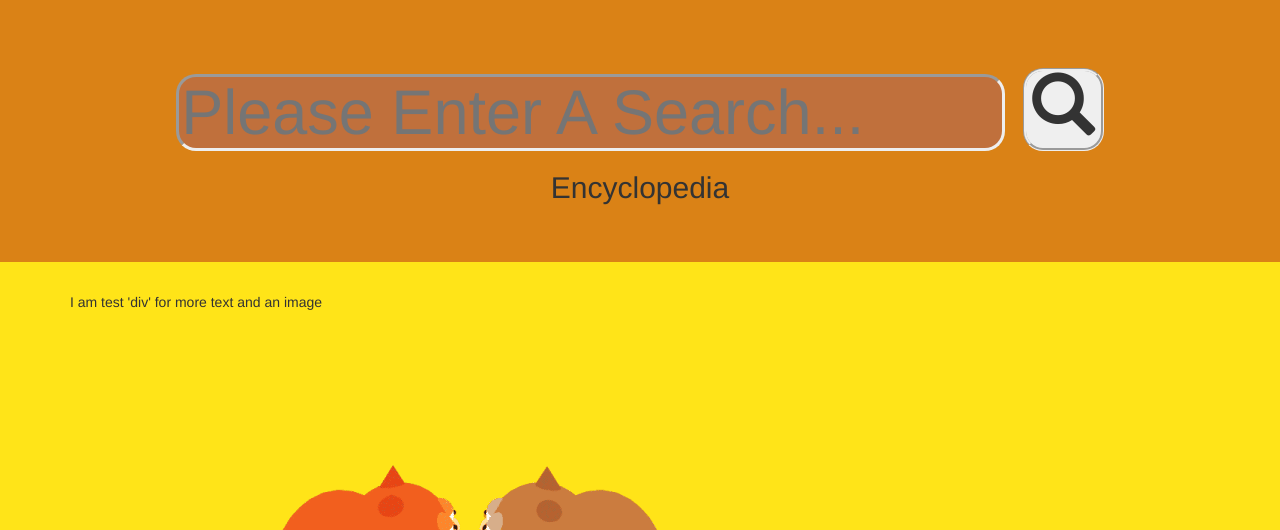
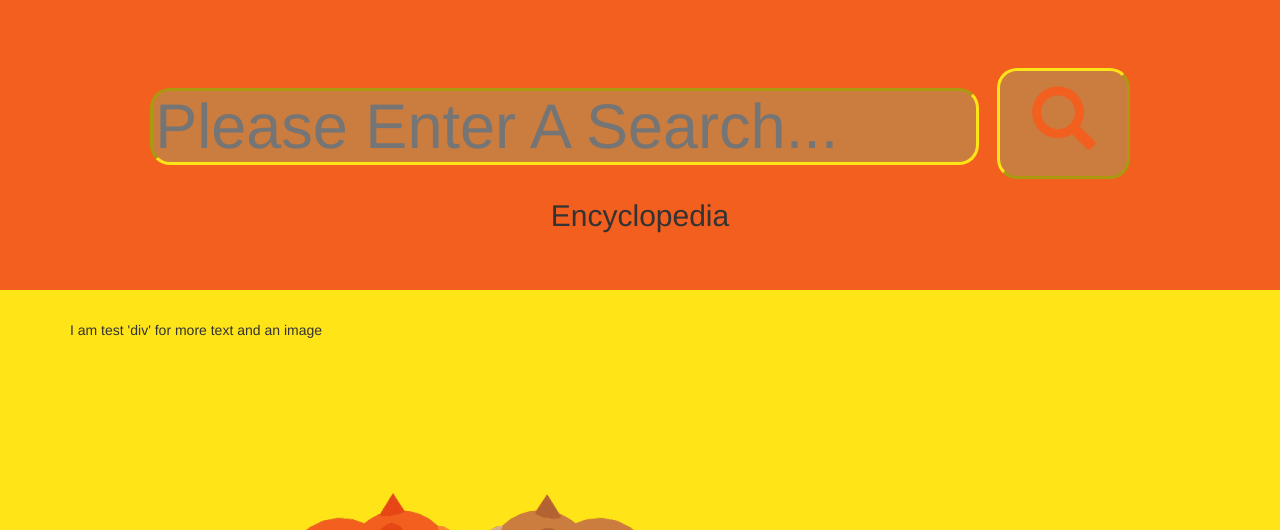
Before and after one commit to TimmyMill/Single_Page_Hydra, a Flask app: template templates/index.html in a window 1280 px wide. Shown: the top 530 px of the page. Run offline with Flask 2, Linux system fonts and the light colour scheme; the template is opened without the code that fills it, so the values that code supplies are empty; some libraries are stand-ins or nearby versions.

Commit message:
Colors Done Mostly

```diff
--- a/static/css/main.css
+++ b/static/css/main.css
@@ -1,20 +1,40 @@
+/*Lighter Orange: F25F1E
+Darker Orange:    E74514
+Light Brown:      CB7C3F
+dark brown:       744329
+Bright Yellow:    FFE418
+This Darker Yellow will be for .wells from bootstrap
+Darker Yellow:    DE8E13
+*/
+
+
 #search_button{
-    border: groove;
+    border: outset;
     border-radius: 20px;
 }
 #jumbo_search{
-    background-color: #c0703c;
+    background-color: #CB7C3F;
     border: inset;
     border-radius: 20px;
+    border-color: #FFE418;
+    color: #FFE418;
 }
 :focus{
-    color: #f5d01b;
+    color: #FFE418;
     border-radius: 20px;
     outline: none;
+
 }
 #jumbo{
-    background: #da8216;
+    background: #F25F1E;
 }
 body{
     background-color: #FFE418
 }
+button#search_button {
+    border-color: #FFE418;
+    background-color: #CB7C3F; /*same as jumbo-search*/
+    color: #F25F1E;
+    padding: 15px 32px;
+    text-align: center;
+}
```
